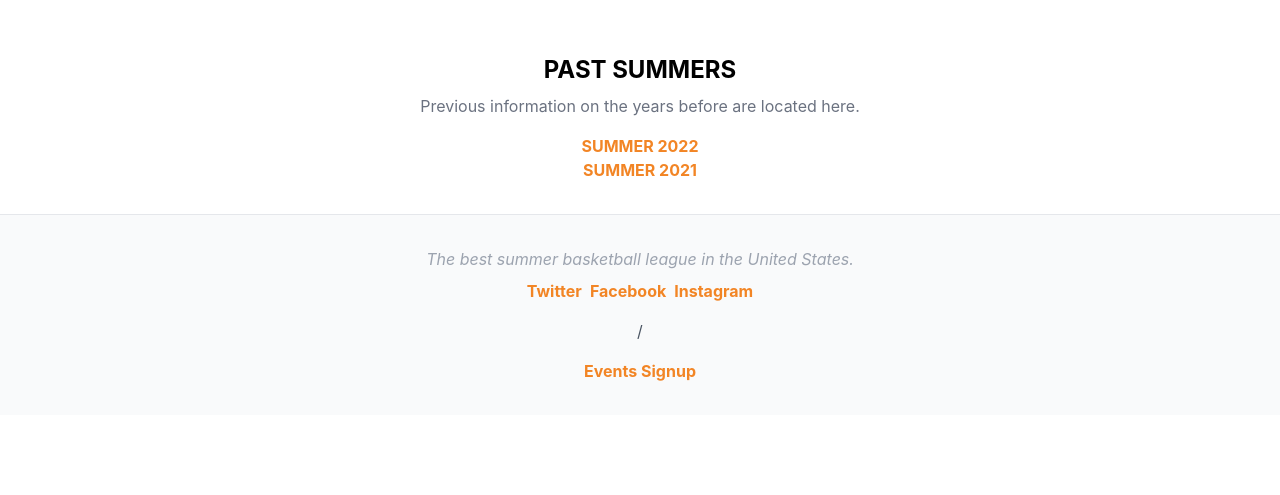
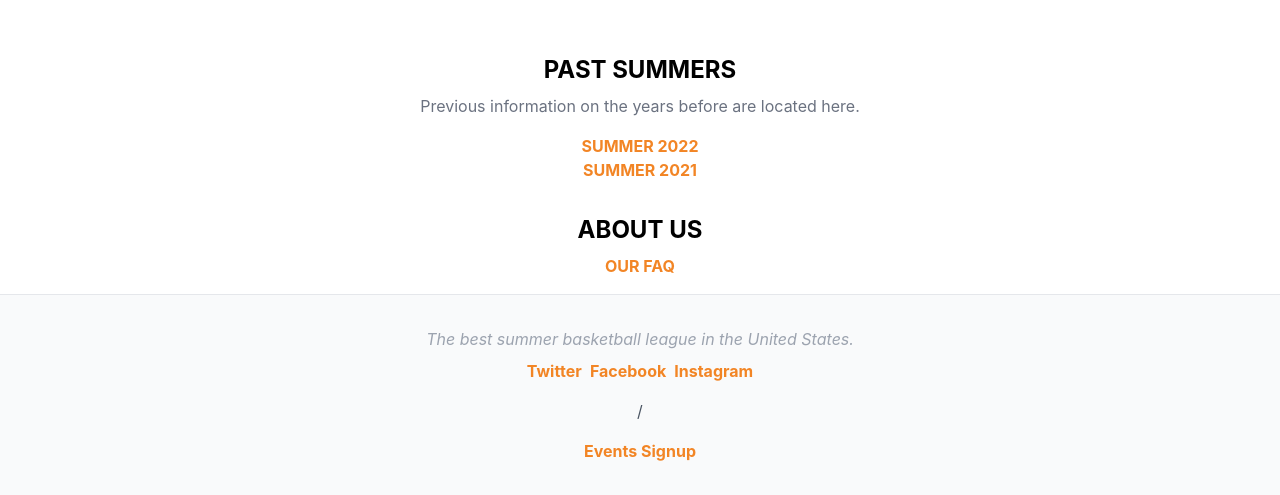
Before and after one commit to Kempo/thecrawsover, a Next.js app: page / in a window 1280 px wide. Shown: the part 4122-4617 px from the top of the page. Before the commit the page ends 4537 px from the top, so only its background shows below. Built offline with nearby package versions, Linux system fonts and the light colour scheme; grey boxes are pictures that could not be loaded.

Commit message:
Add FAQ link to bottom of page

```diff
--- a/pages/index.tsx
+++ b/pages/index.tsx
@@ -40,6 +40,12 @@ export default function Home() {
       <Highlights />
       {/* <Shop /> */}
       <Archive />
+      <div className="text-center">
+        <h1 className="text-2xl font-bold mb-2">ABOUT US</h1>
+        <Link className="" href="/faq">
+          OUR FAQ
+        </Link>
+      </div>
     </div>
   );
 }
```
